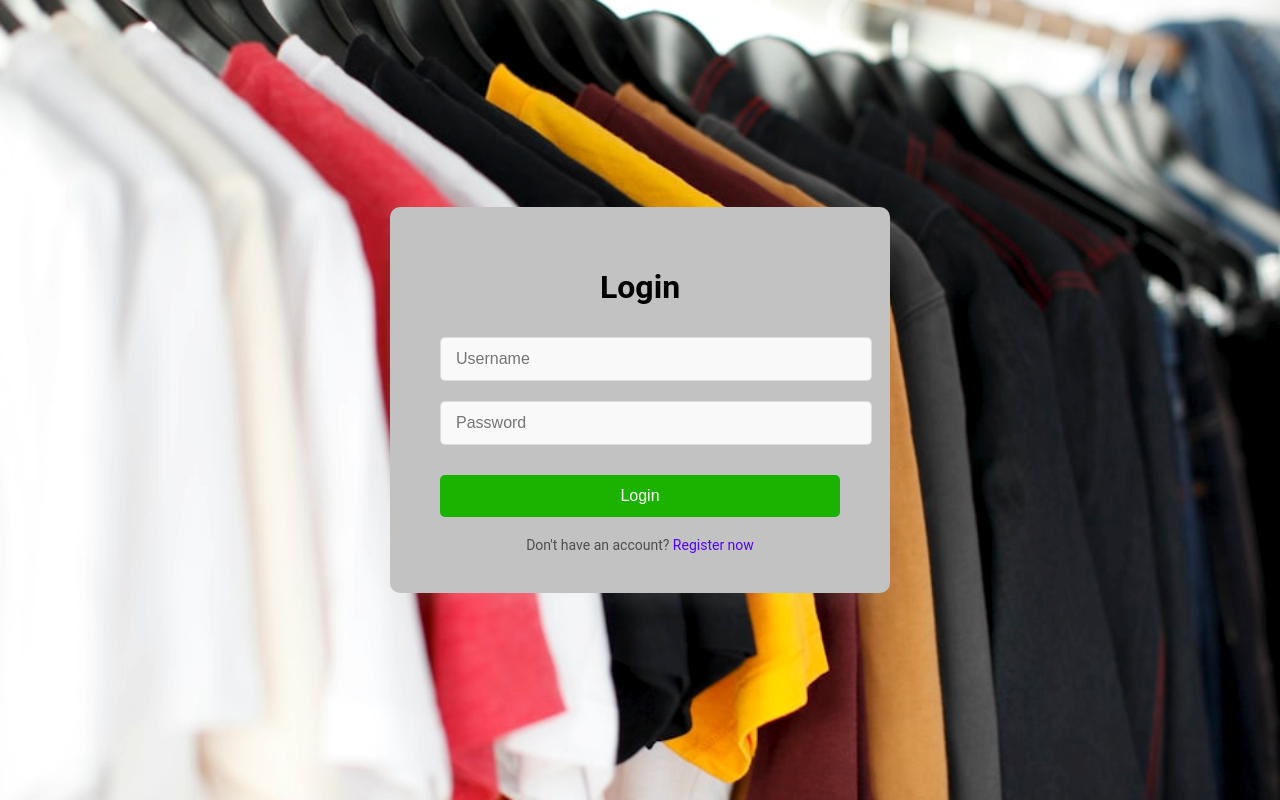
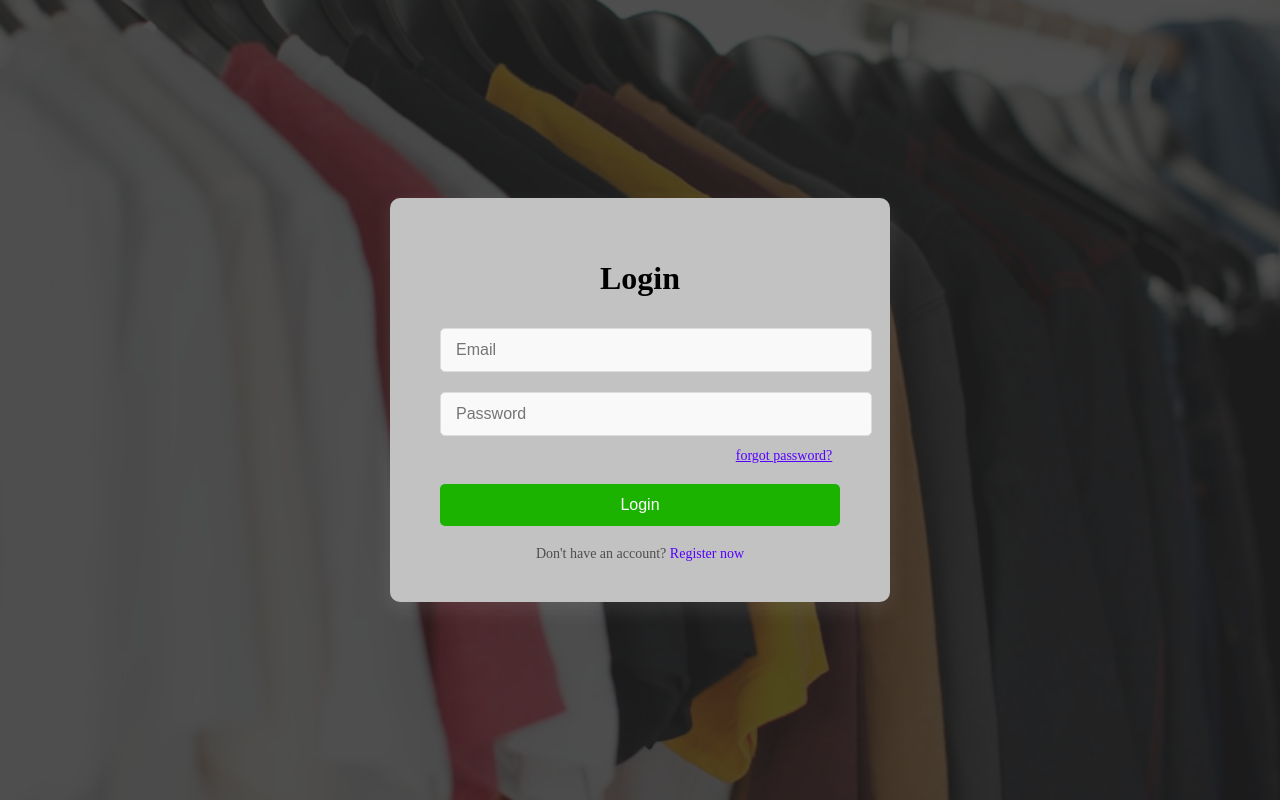
Before and after one commit to MihirPatel2805/Indi_project, a React (Create React App) app in the folder clothing-frontend/: page / in a window 1280 px wide. Built offline with nearby package versions, Linux system fonts and the light colour scheme.

Commit message:
add all in app.css file
and make a new folder images in that images

```diff
--- a/clothing-frontend/src/App.css
+++ b/clothing-frontend/src/App.css
@@ -36,196 +36,218 @@
     transform: rotate(360deg);
   }
 }
+
+/*login page css*/
+.main{
+  background-image: url('images/img1.jpeg');
+  background-size: cover;
+  background-position: center;
+  background-repeat: no-repeat;
+  background-attachment: fixed;
+
+  display: flex;
+  justify-content: center;
+  align-items: center;
+  height: 100vh ;
+  width: 100vw;
+  margin: 0;
+  z-index: -1;
+
+
+}
+.blur{
+  content: '';
+  position: absolute;
+  top: 0;
+  left: 0;
+  right: 0;
+  bottom: 0;
+  background-color: rgb(34, 34, 34);
+  opacity: 0.8; /* Set the desired opacity */
+  z-index: 0; /* Ensure the image stays behind all other content */
+}
 .login-container {
-  width: 300px;
-  margin: 0 auto;
-  padding: 50px;
-  background: #f7f7f7;
+  background-color: #c2c2c2;
+  padding: 40px 50px;
   border-radius: 10px;
-  box-shadow: 0px 0px 10px 0px #0000001f;
+  border-color: #686868;
+  border-width: 200x;
+  box-shadow: 0 8px 20px rgba(245, 245, 245, 0.1);
+  max-width: 400px;
+  width: 100%;
+  text-align: center;
+  font-family: 'Times New Roman', Times, serif;
+  z-index: 2;
 }
 
+
 .login-container h2 {
-  text-align: center;
   margin-bottom: 20px;
+  font-size: 24px;
+  color: #333;
 }
 
-.login-container input {
+
+.login-container input[type="text"],
+.login-container input[type="password"] {
   width: 100%;
-  padding: 10px;
+  padding: 12px 15px;
   margin: 10px 0;
-  border: 1px solid #ccc;
+  border: 1px solid #dcdcdc;
   border-radius: 5px;
+  font-size: 16px;
+  color: #333;
+  background-color: #f9f9f9;
+  transition: border-color 0.3s ease-in-out;
 }
 
-.login-container button {
+.login-container input[type="text"]:focus,
+.login-container input[type="password"]:focus {
+  border-color: #1bb300;
+  outline: none;
+}
+
+
+.login-container button[type="submit"] {
   width: 100%;
-  padding: 10px;
-  background: #007bff;
+  padding: 12px;
+  background-color: #1bb300;
   color: #fff;
   border: none;
   border-radius: 5px;
+  font-size: 16px;
   cursor: pointer;
+  transition: background-color 0.3s ease-in-out;
+  margin-top: 20px;
 }
 
-.login-container button:hover {
-  background: #0056b3;
+.login-container button[type="submit"]:hover {
+  background-color: #139d01;
 }
 
+/* Error message styling */
 .login-container p {
   color: red;
-  text-align: center;
+  margin: 10px 0 0 0;
+}
+.login-container .forgot-pass {
+
+  font-size: 14px;
+  color: #5500ff;
+  padding-left: 72%;
+}
+.login-container .forgot-pass Link:hover{
+  color:  #5400b3;
+}
+/* Register link styling */
+.login-container .register-link {
+  margin-top: 20px;
+  font-size: 14px;
+  color: #4e4e4e;
+
 }
 
-.register-container {
-  width: 300px;
-  margin: 0 auto;
-  padding: 50px;
-  background: #f7f7f7;
-  border-radius: 10px;
-  box-shadow: 0px 0px 10px 0px #0000001f;
+.login-container .register-link a {
+  color:  #5500ff;
+  text-decoration: none;
+  transition: color 0.3s ease-in-out;
 }
 
-.register-container h2 {
-  text-align: center;
-  margin-bottom: 20px;
+.login-container .register-link a:hover {
+  color:  #5400b3;
 }
 
-.register-container input {
+/*register page css*/
+.register-container {
+  background-color: #c2c2c2;
+  padding: 40px 50px;
+  border-radius: 10px;
+  box-shadow: 0 8px 20px rgba(0, 0, 0, 0.1);
+  max-width: 400px;
   width: 100%;
-  padding: 10px;
-  margin: 10px 0;
-  border: 1px solid #ccc;
-  border-radius: 5px;
+  text-align: center;
+  font-family: 'Times New Roman', Times, serif;
+  z-index: 2;
 }
 
-.register-container button {
+
+.register-container h2 {
+  margin-bottom: 20px;
+  font-size: 24px;
+  color: #333;
+}
+
+.register-container input[type="text"],
+.register-container input[type="email"],
+.register-container input[type="password"] {
   width: 100%;
-  padding: 10px;
-  background: #28a745;
+  padding: 12px 15px;
+  margin: 10px 0;
+  border: 1px solid #dcdcdc;
+  border-radius: 5px;
+  font-size: 16px;
+  color: #333;
+  background-color: #f9f9f9;
+  transition: border-color 0.3s ease-in-out;
+}
+
+.register-container input[type="text"]:focus,
+.register-container input[type="email"]:focus,
+.register-container input[type="password"]:focus {
+  border-color: #1bb300;
+  outline: none;
+}
+
+.register-container button[type="submit"] {
+  width: 100%;
+  padding: 12px;
+  background-color:#1bb300;
   color: #fff;
   border: none;
   border-radius: 5px;
+  font-size: 16px;
   cursor: pointer;
-}
-
-.register-container button:hover {
-  background: #218838;
-}
-
-.register-container .error {
-  color: red;
-  text-align: center;
-  margin-top: 10px;
-}
-
-.register-container .success {
-  color: green;
-  text-align: center;
-  margin-top: 10px;
-}
-
-.login-container .register-link {
-  text-align: center;
+  transition: background-color 0.3s ease-in-out;
   margin-top: 20px;
 }
 
-.login-container .register-link a {
-  color: #007bff;
-  text-decoration: none;
+.register-container button[type="submit"]:hover {
+  background-color: #139d01;
 }
 
-.login-container .register-link a:hover {
-  text-decoration: underline;
+
+.register-container p.error {
+  color: red;
+  margin: 10px 0;
 }
 
-/*.dashboard {*/
-/*  display: flex;*/
-/*  min-height: 100vh;*/
-/*}*/
+.register-container p.success {
+  color: green;
+  margin: 10px 0;
+}
 
-/*.sidebar {*/
-/*  width: 250px;*/
-/*  background-color: #2c3e50; !* Dark blue *!*/
-/*  padding: 20px;*/
-/*  color: #ecf0f1; !* Light gray *!*/
-/*  display: flex;*/
-/*  flex-direction: column;*/
-/*  justify-content: space-between;*/
-/*}*/
 
-/*.sidebar h2 {*/
-/*  margin-bottom: 20px;*/
-/*  font-size: 1.5rem;*/
-/*  text-align: center;*/
-/*}*/
+.register-container p {
+  font-size: 14px;
+  color: #4e4e4e;
+  margin-top: 20px;
+}
 
-/*.sidebar ul {*/
-/*  list-style: none;*/
-/*  padding: 0;*/
-/*}*/
+.register-container p a {
+  color: #5500ff;
+  text-decoration: none;
+  transition: color 0.3s ease-in-out;
+}
 
-/*.sidebar ul li {*/
-/*  margin: 10px 0;*/
-/*}*/
+.register-container p a:hover {
+  color: #5400b3;
+}
 
-/*.sidebar ul li a {*/
-/*  color: #ecf0f1; !* Light gray *!*/
-/*  text-decoration: none;*/
-/*  font-size: 1.1rem;*/
-/*  display: block;*/
-/*}*/
-
-/*.sidebar ul li a:hover {*/
-/*  background-color: #34495e; !* Slightly lighter blue for hover *!*/
-/*  padding-left: 10px;*/
-/*  transition: 0.3s;*/
-/*}*/
-
-/*.logout-link {*/
-/*  text-align: center;*/
-/*  margin-top: auto;*/
-/*}*/
-
-/*.logout-link a {*/
-/*  color: #ecf0f1; !* Light gray *!*/
-/*  text-decoration: none;*/
-/*  font-size: 1.1rem;*/
-/*  display: block;*/
-/*  padding: 10px;*/
-/*  border-radius: 4px;*/
-/*  background-color: #34495e; !* Slightly lighter blue *!*/
-/*  transition: background-color 0.3s;*/
-/*}*/
-
-/*.logout-link a:hover {*/
-/*  background-color: #1abc9c; !* Lighter, brighter teal color for hover *!*/
-/*}*/
-
-/*.main-content {*/
-/*  flex-grow: 1;*/
-/*  padding: 20px;*/
-/*}*/
-
-/*header {*/
-/*  background-color: #ecf0f1;*/
-/*  padding: 20px;*/
-/*  text-align: center;*/
-/*  border-bottom: 1px solid #bdc3c7;*/
-/*}*/
-
-/*header h1 {*/
-/*  margin: 0;*/
-/*  font-size: 2rem;*/
-/*  color: #2c3e50; !* Dark blue *!*/
-/*}*/
-
-/*.content {*/
-/*  padding: 20px;*/
-/*}*/
+/*dashboard page css*/
 .dashboard {
   display: flex;
   min-height: 100vh;
+  font-family: 'Times New Roman', Times, serif;
 }
 
 .sidebar {
--- a/clothing-frontend/src/components/Login.js
+++ b/clothing-frontend/src/components/Login.js
@@ -1,6 +1,6 @@
 import React, {Fragment, useEffect, useState} from 'react';
 import axios from 'axios';
-import './login.css'
+
 import {Link, useNavigate} from "react-router-dom";
 import Register from "./Register";
 
@@ -44,12 +44,14 @@ const Login = () => {
     }
 
     return (
+        <div class='main'>
+        <div class='blur'></div>
         <div className="login-container">
             <form onSubmit={fetchUser}>
                 <h1>Login</h1>
                 <input
                     type="text"
-                    placeholder="Username"
+                    placeholder="Email"
                     value={username}
                     onChange={(e) => setUsername(e.target.value)}
                     required
@@ -61,6 +63,7 @@ const Login = () => {
                     onChange={(e) => setPassword(e.target.value)}
                     required
                 />
+                <Link to="#" class='forgot-pass'>forgot password?</Link>
                 <button type="submit">Login</button>
 
                 {error && <p>{error}</p>}
@@ -70,6 +73,8 @@ const Login = () => {
                 </p>
             </form>
         </div>
+    </div>
+
     );
 };
 
--- a/clothing-frontend/src/components/Register.js
+++ b/clothing-frontend/src/components/Register.js
@@ -1,6 +1,5 @@
 import React, { useState } from 'react';
 import axios from 'axios';
-import './register.css'
 import Login from "./Login";
 import {Link, useNavigate} from "react-router-dom";
 
@@ -38,6 +37,8 @@ const Register = () => {
     };
 
     return (
+        <div class='main'>
+        <div class='blur'></div>
         <div className="register-container">
             <form onSubmit={handleRegister}>
                 <h1>Register</h1>
@@ -72,10 +73,11 @@ const Register = () => {
                 <button type="submit">Register</button>
                 {error && <p className="error">{error}</p>}
                 {success && <p className="success">{success}</p>}
-                <center><p>Already have Account? <Link to="/">Login</Link></p></center>
+                <center><p>Already have an account? <Link to="/">Login</Link></p></center>
 
             </form>
         </div>
+    </div>
     );
 };
 
--- a/clothing-frontend/src/components/login.css
+++ /dev/null
@@ -1,113 +0,0 @@
-
-
-body {
-    background-image: url('img1.jpeg');
-    background-size: cover;  /* Ensures the image covers the entire screen */
-    background-position: center;
-    background-repeat: no-repeat;
-    background-attachment: fixed;
-    font-family: 'Roboto', sans-serif;
-    display: flex;
-    justify-content: center;
-    align-items: center;
-    height: 100vh;
-    margin: 0;
-    z-index: 0;
-
-}
-body::before {
-    content: '';
-    position: absolute;
-    top: 0;
-    left: 0;
-    right: 0;
-    bottom: 0;
-    background-image: inherit; /* Inherit the background image from the body */
-    background-size: inherit;
-    background-position: inherit;
-    background-repeat: inherit;
-    background-attachment: inherit;
-    opacity: 0.6; /* Set the desired opacity */
-    z-index: -1; /* Ensure the image stays behind all other content */
-}
-
-
-.login-container {
-    background-color: #c2c2c2;
-    padding: 40px 50px;
-    border-radius: 10px;
-    border-color: #686868;
-    border-width: 200x;
-    box-shadow: 0 8px 20px rgba(245, 245, 245, 0.1);
-    max-width: 400px;
-    width: 100%;
-    text-align: center;
-}
-
-
-.login-container h2 {
-    margin-bottom: 20px;
-    font-size: 24px;
-    color: #333;
-}
-
-
-.login-container input[type="text"],
-.login-container input[type="password"] {
-    width: 100%;
-    padding: 12px 15px;
-    margin: 10px 0;
-    border: 1px solid #dcdcdc;
-    border-radius: 5px;
-    font-size: 16px;
-    color: #333;
-    background-color: #f9f9f9;
-    transition: border-color 0.3s ease-in-out;
-}
-
-.login-container input[type="text"]:focus,
-.login-container input[type="password"]:focus {
-    border-color: #1bb300;
-    outline: none;
-}
-
-
-.login-container button[type="submit"] {
-    width: 100%;
-    padding: 12px;
-    background-color: #1bb300;
-    color: #fff;
-    border: none;
-    border-radius: 5px;
-    font-size: 16px;
-    cursor: pointer;
-    transition: background-color 0.3s ease-in-out;
-    margin-top: 20px;
-}
-
-.login-container button[type="submit"]:hover {
-    background-color: #139d01;
-}
-
-/* Error message styling */
-.login-container p {
-    color: red;
-    margin: 10px 0 0 0;
-}
-
-/* Register link styling */
-.login-container .register-link {
-    margin-top: 20px;
-    font-size: 14px;
-    color: #4e4e4e;
-}
-
-.login-container .register-link a {
-    color:  #5500ff;
-    text-decoration: none;
-    transition: color 0.3s ease-in-out;
-}
-
-.login-container .register-link a:hover {
-    color:  #5400b3;
-}
--- a/clothing-frontend/src/components/register.css
+++ /dev/null
@@ -1,115 +0,0 @@
-/* General body styling */
-body {
-    background-image: url('img1.jpeg');
-    background-size: cover;  /* Ensures the image covers the entire screen */
-    background-position: center;
-    background-repeat: no-repeat;
-    font-family: 'Roboto', sans-serif;
-    display: flex;
-    justify-content: center;
-    align-items: center;
-    height: 100vh;
-    margin: 0;
-
-}
-body::before {
-    content: '';
-    position: absolute;
-    top: 0;
-    left: 0;
-    right: 0;
-    bottom: 0;
-    background-image: inherit; /* Inherit the background image from the body */
-    background-size: inherit;
-    background-position: inherit;
-    background-repeat: inherit;
-    background-attachment: inherit;
-    opacity: 0.6; /* Set the desired opacity */
-    z-index: -1; /* Ensure the image stays behind all other content */
-}
-
-/* Container for the registration form */
-.register-container {
-    background-color: #c2c2c2;
-    padding: 40px 50px;
-    border-radius: 10px;
-    box-shadow: 0 8px 20px rgba(0, 0, 0, 0.1);
-    max-width: 400px;
-    width: 100%;
-    text-align: center;
-}
-
-/* Styling for the form heading */
-.register-container h2 {
-    margin-bottom: 20px;
-    font-size: 24px;
-    color: #333;
-}
-
-/* Input fields styling */
-.register-container input[type="text"],
-.register-container input[type="email"],
-.register-container input[type="password"] {
-    width: 100%;
-    padding: 12px 15px;
-    margin: 10px 0;
-    border: 1px solid #dcdcdc;
-    border-radius: 5px;
-    font-size: 16px;
-    color: #333;
-    background-color: #f9f9f9;
-    transition: border-color 0.3s ease-in-out;
-}
-
-.register-container input[type="text"]:focus,
-.register-container input[type="email"]:focus,
-.register-container input[type="password"]:focus {
-    border-color: #1bb300;
-    outline: none;
-}
-
-/* Button styling */
-.register-container button[type="submit"] {
-    width: 100%;
-    padding: 12px;
-    background-color:#1bb300;
-    color: #fff;
-    border: none;
-    border-radius: 5px;
-    font-size: 16px;
-    cursor: pointer;
-    transition: background-color 0.3s ease-in-out;
-    margin-top: 20px;
-}
-
-.register-container button[type="submit"]:hover {
-    background-color: #139d01;
-}
-
-/* Error and success message styling */
-.register-container p.error {
-    color: red;
-    margin: 10px 0;
-}
-
-.register-container p.success {
-    color: green;
-    margin: 10px 0;
-}
-
-/* Centering the login link */
-.register-container p {
-    font-size: 14px;
-    color: #666;
-    margin-top: 20px;
-}
-
-.register-container p a {
-    color: #5500ff;
-    text-decoration: none;
-    transition: color 0.3s ease-in-out;
-}
-
-.register-container p a:hover {
-    color: #5400b3;
-}
```
Also changed, not shown: clothing-frontend/src/images/img1.jpeg (renamed from clothing-frontend/src/components/img1.jpeg), 1 other file (tests, documents, lock files or other folders).
